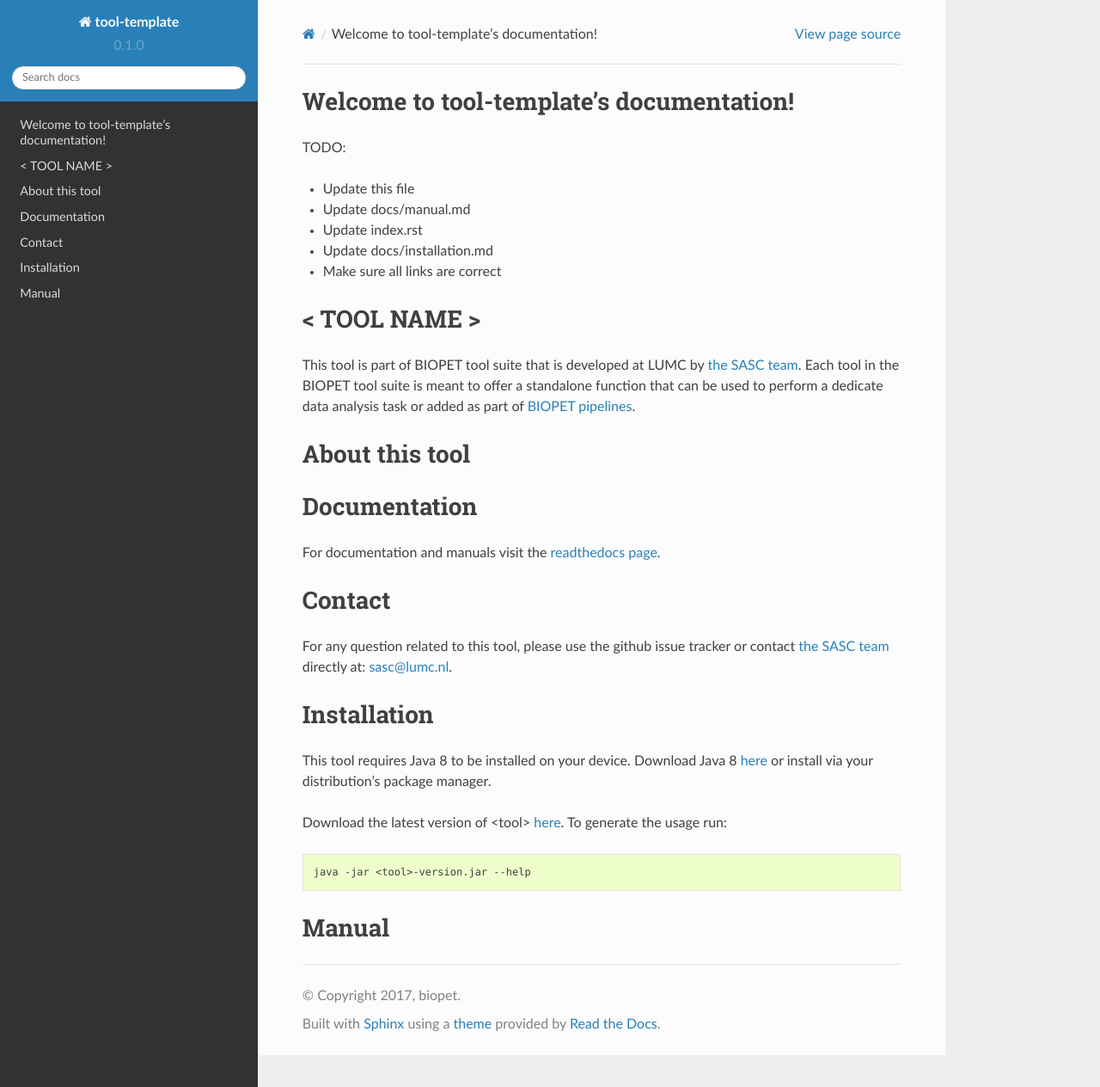
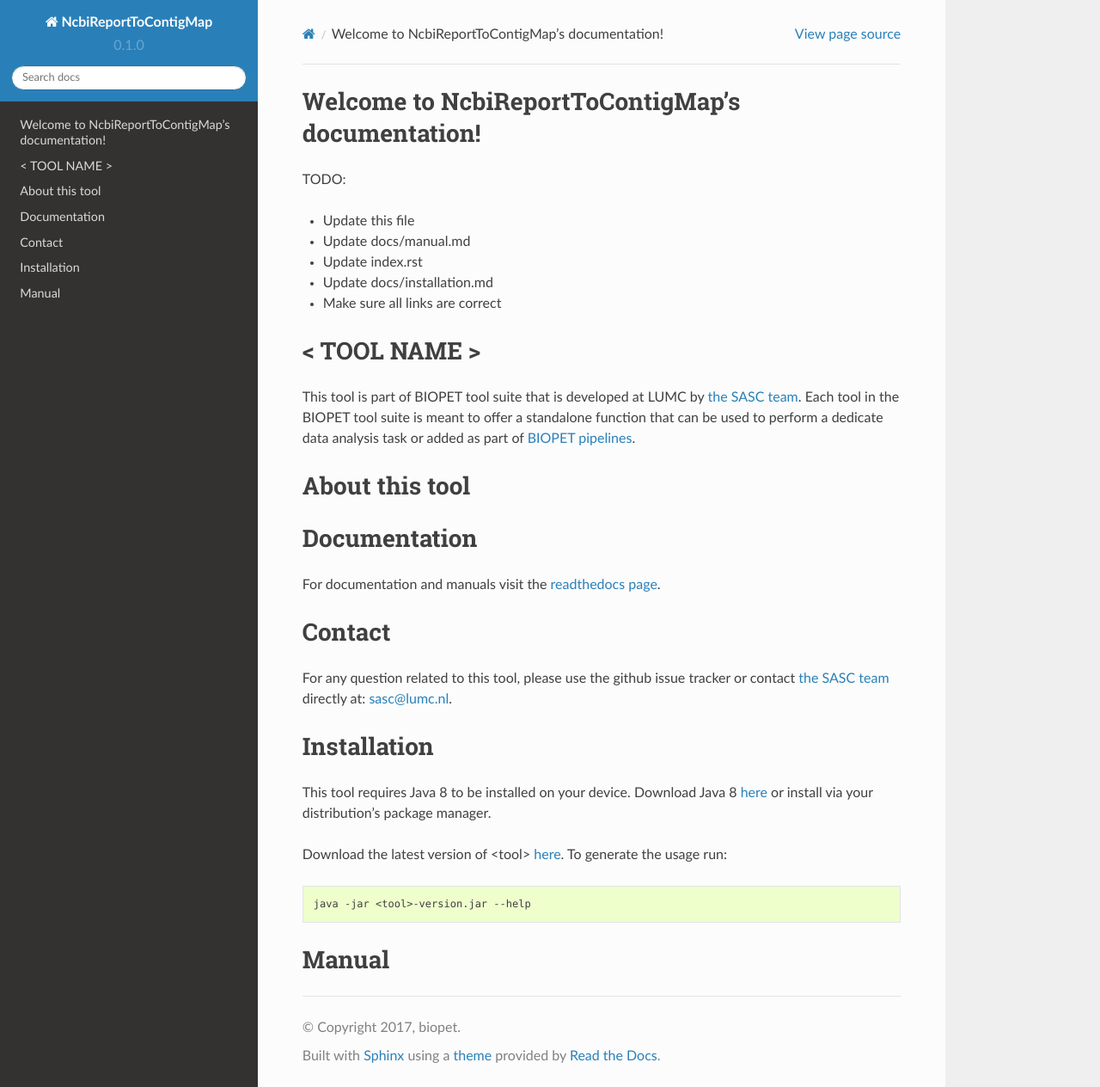
Before and after one commit to biopet/ncbireporttocontigmap, a Sphinx documentation site: the page built from docs/index.rst, in a window 1280 px wide and 1264 px high. Shown: the whole window at 86% size. Built offline with Sphinx 7.4.7 and the Read the Docs theme 2.0.0, drawn with Linux system fonts in a browser that asks for light colours.

Commit message:
remove tool-template

```diff
--- a/docs/conf.py
+++ b/docs/conf.py
@@ -1,6 +1,6 @@
 # -*- coding: utf-8 -*-
 #
-# tool-template documentation build configuration file, created by
+# NcbiReportToContigMap documentation build configuration file, created by
 # sphinx-quickstart on Thu Oct 12 09:56:27 2017.
 #
 # This file is execfile()d with the current directory set to its
@@ -49,7 +49,7 @@ source_suffix = ['.rst', '.md']
 master_doc = 'index'
 
 # General information about the project.
-project = u'tool-template'
+project = u'NcbiReportToContigMap'
 copyright = u'2017, biopet'
 author = u'biopet'
 
@@ -118,7 +118,7 @@ html_sidebars = {
 # -- Options for HTMLHelp output ------------------------------------------
 
 # Output file base name for HTML help builder.
-htmlhelp_basename = 'tool-templatedoc'
+htmlhelp_basename = 'NcbiReportToContigMapdoc'
 
 
 # -- Options for LaTeX output ---------------------------------------------
@@ -145,7 +145,7 @@ latex_elements = {
 # (source start file, target name, title,
 #  author, documentclass [howto, manual, or own class]).
 latex_documents = [
-    (master_doc, 'tool-template.tex', u'tool-template Documentation',
+    (master_doc, 'NcbiReportToContigMap.tex', u'NcbiReportToContigMap Documentation',
      u'biopet', 'manual'),
 ]
 
@@ -155,7 +155,7 @@ latex_documents = [
 # One entry per manual page. List of tuples
 # (source start file, name, description, authors, manual section).
 man_pages = [
-    (master_doc, 'tool-template', u'tool-template Documentation',
+    (master_doc, 'NcbiReportToContigMap', u'NcbiReportToContigMap Documentation',
      [author], 1)
 ]
 
@@ -166,7 +166,7 @@ man_pages = [
 # (source start file, target name, title, author,
 #  dir menu entry, description, category)
 texinfo_documents = [
-    (master_doc, 'tool-template', u'tool-template Documentation',
-     author, 'tool-template', 'One line description of project.',
+    (master_doc, 'NcbiReportToContigMap', u'NcbiReportToContigMap Documentation',
+     author, 'NcbiReportToContigMap', 'One line description of project.',
      'Miscellaneous'),
 ]
--- a/docs/index.rst
+++ b/docs/index.rst
@@ -1,9 +1,9 @@
-.. tool-template documentation master file, created by
+.. NcbiReportToContigMap documentation master file, created by
    sphinx-quickstart on Thu Oct 12 09:56:27 2017.
    You can adapt this file completely to your liking, but it should at least
    contain the root `toctree` directive.
 
-Welcome to tool-template's documentation!
+Welcome to NcbiReportToContigMap's documentation!
 =========================================
 
 .. mdinclude:: ../README.md
```
Also changed, not shown: 1 other file.
